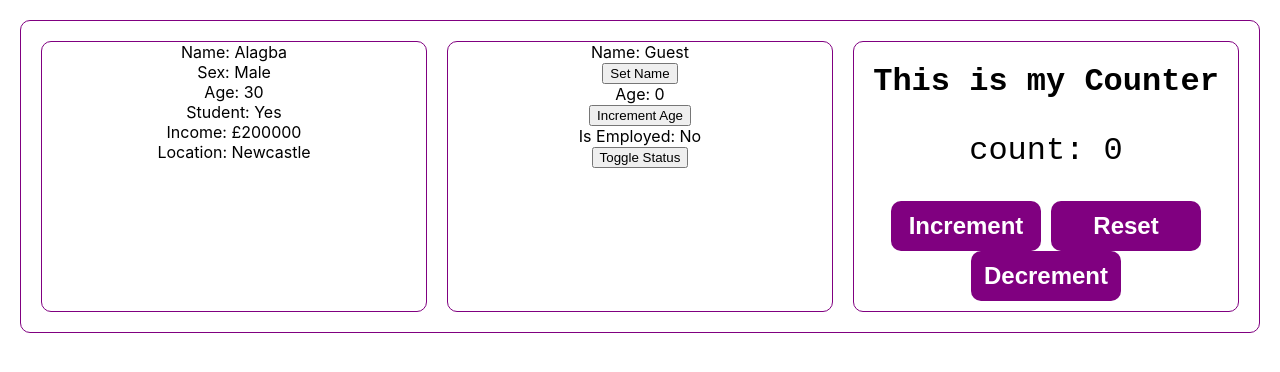
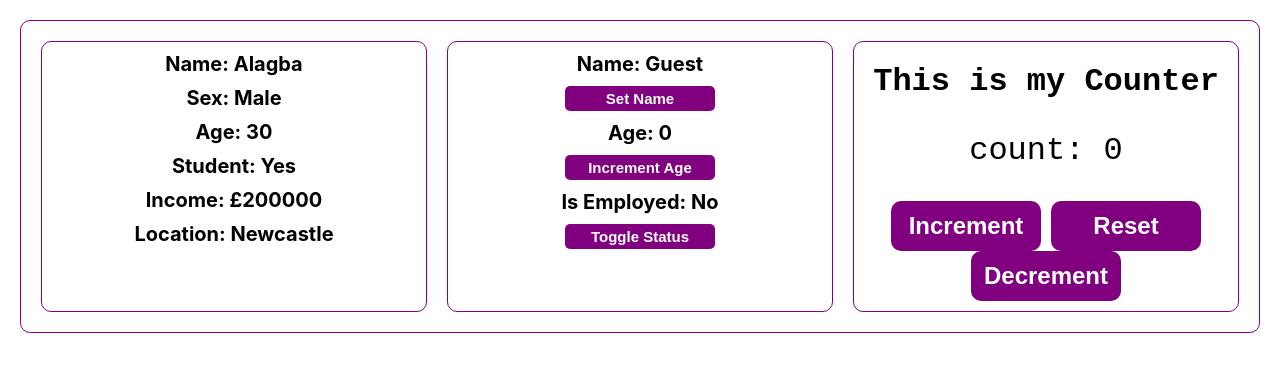
Before and after one commit to alagbamoses-era/react-properties, a React (Create React App) app: page / in a window 1280 px wide. Shown: the top 372 px of the page. Built offline with nearby package versions, Linux system fonts and the light colour scheme.

Commit message:
styling components and counter app

```diff
--- a/src/components/MyComponents.jsx
+++ b/src/components/MyComponents.jsx
@@ -19,14 +19,14 @@ function MyComponents () {
 
     return (
         <div className="student">
-            <p>Name: {name}</p>
-            <button onClick={updateName}>Set Name</button>
+            <p className="status">Name: {name}</p>
+            <button onClick={updateName} className="employee-button">Set Name</button>
 
             <p>Age: {age}</p>
-            <button onClick={incrementAge}>Increment Age</button>
+            <button onClick={incrementAge} className="employee-button">Increment Age</button>
 
             <p>Is Employed: {isEmployed? "Yes" : "No"}</p>
-            <button onClick={toggleEmployedStatus}>Toggle Status</button>
+            <button onClick={toggleEmployedStatus} className="employee-button">Toggle Status</button>
         </div>
     )
 }
--- a/src/components/props.css
+++ b/src/components/props.css
@@ -5,10 +5,25 @@
 }
 
 .student p {
-    margin: 0;
+    margin: 10px;
     padding: 0;
+    font-size: 20px;
+    font-weight: bold;
 }
 
+
+.employee-button {
+    width: 150px;
+    height: 25px;
+    font-size: 15px;
+    font-weight: bold;
+    margin: 0px 5px;
+    background-color: purple;
+    color: white;
+    border: none;
+    border-radius: 5px;
+    cursor: pointer;
+}
 .counter-container {
     text-align: center;
     font-family: 'Courier New', Courier, monospace;
```
